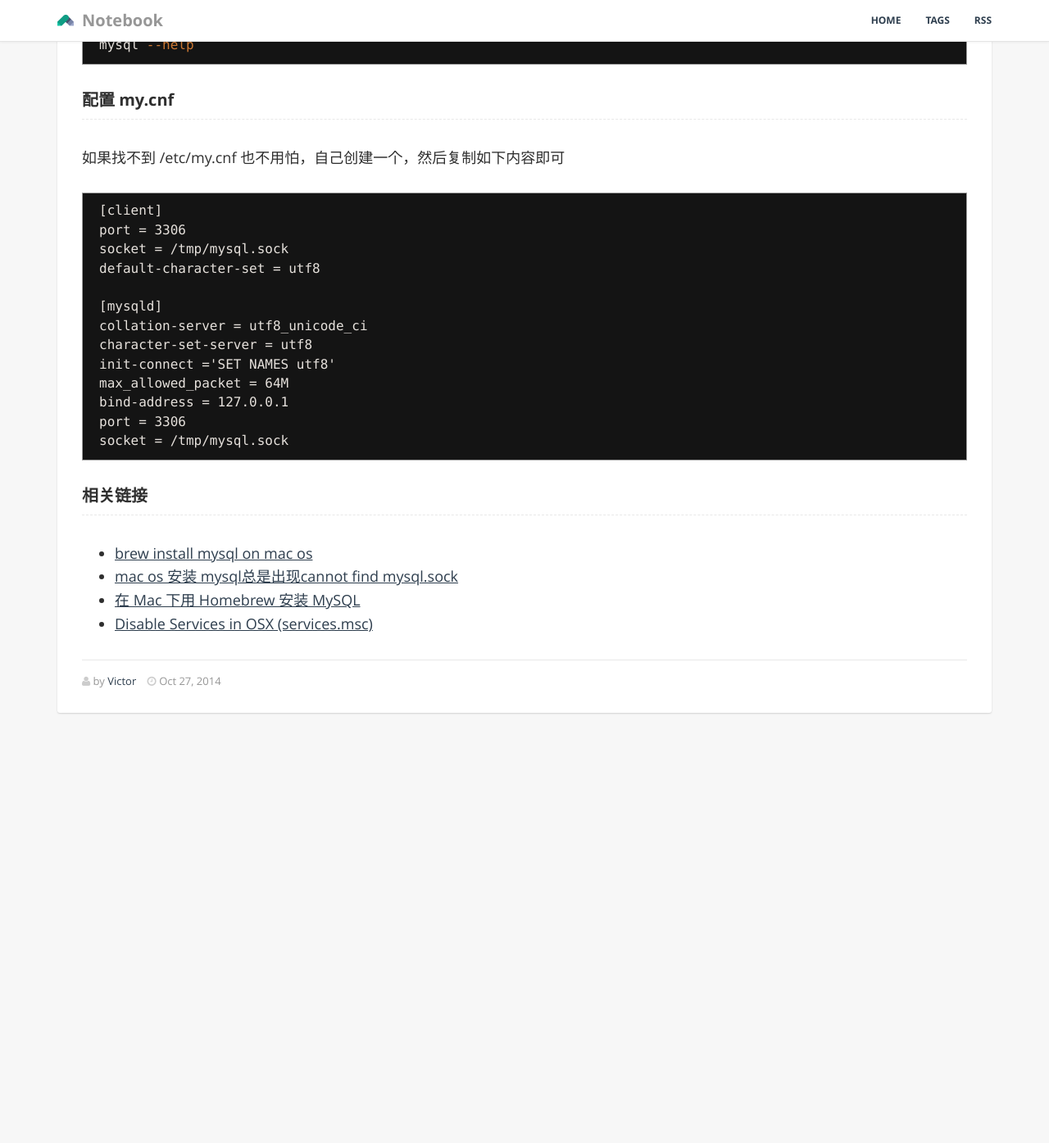
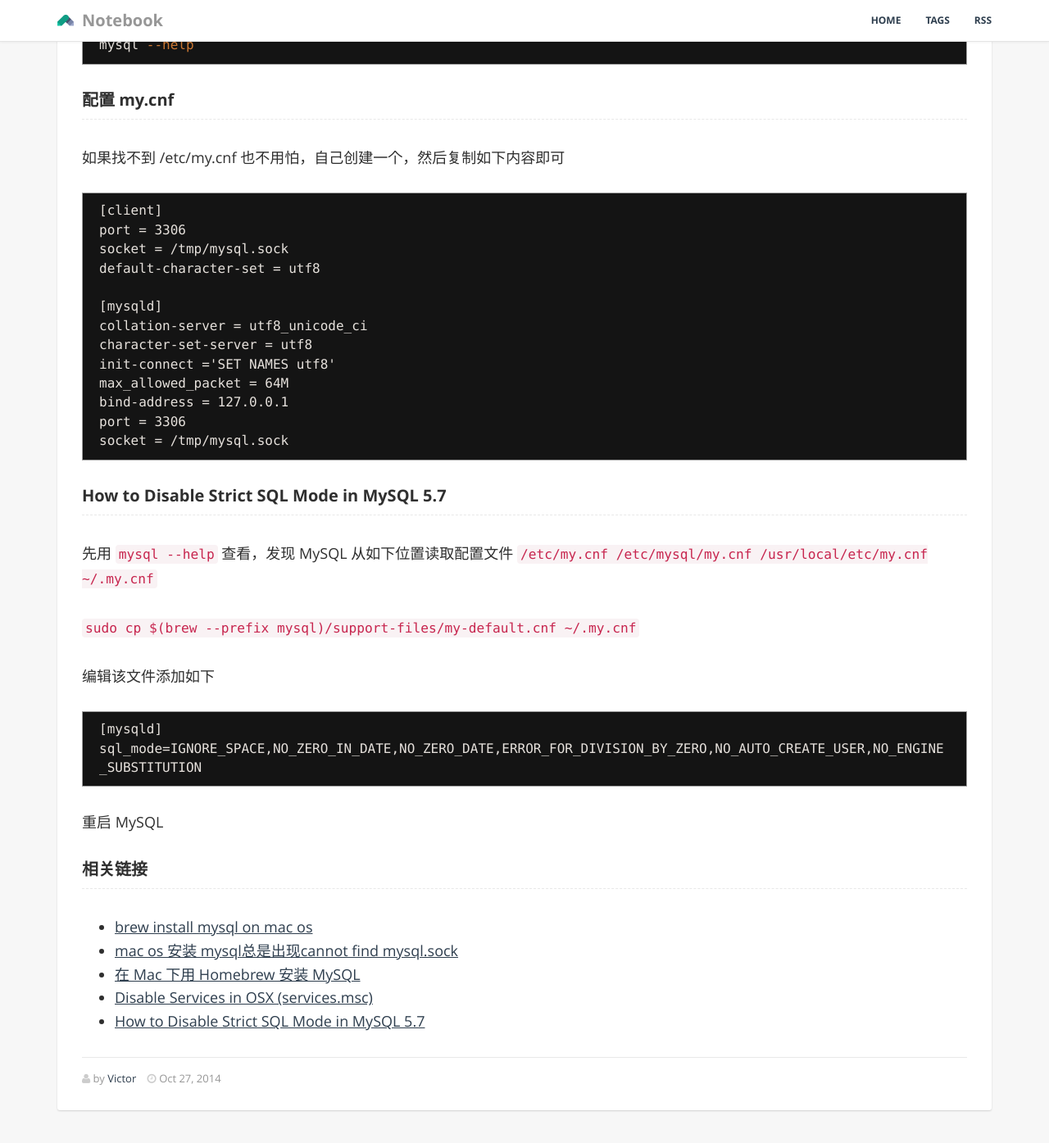
Before and after one commit to GiaoGiaoCat/GiaoGiaoCat.github.io, a Jekyll site: the page built from _posts/201410/2014-10-27-brew-install-mysql.md, in a window 1280 px wide and 1400 px high, scrolled down 1033 px. Shown: the top 1395 px of the window at 82% size. Built offline with Jekyll 4.4.1, drawn with Linux system fonts in a browser that asks for light colours; Markdown is read by kramdown in place of the engine named in the settings; before the commit the page ends 1948 px from its top, so only the background shows below that.

Commit message:
change mysql

````diff
--- a/_posts/201410/2014-10-27-brew-install-mysql.md
+++ b/_posts/201410/2014-10-27-brew-install-mysql.md
@@ -67,9 +67,25 @@ port = 3306
 socket = /tmp/mysql.sock
 ```
 
+### How to Disable Strict SQL Mode in MySQL 5.7
+
+先用 `mysql --help` 查看，发现 MySQL 从如下位置读取配置文件 `/etc/my.cnf /etc/mysql/my.cnf /usr/local/etc/my.cnf ~/.my.cnf`
+
+`sudo cp $(brew --prefix mysql)/support-files/my-default.cnf ~/.my.cnf`
+
+编辑该文件添加如下
+
+```
+[mysqld]
+sql_mode=IGNORE_SPACE,NO_ZERO_IN_DATE,NO_ZERO_DATE,ERROR_FOR_DIVISION_BY_ZERO,NO_AUTO_CREATE_USER,NO_ENGINE_SUBSTITUTION
+```
+
+重启 MySQL
+
 ### 相关链接
 
 * [brew install mysql on mac os](http://stackoverflow.com/questions/4359131/brew-install-mysql-on-mac-os)
 * [mac os 安装 mysql总是出现cannot find mysql.sock](https://ruby-china.org/topics/794)
 * [在 Mac 下用 Homebrew 安装 MySQL](http://blog.neten.de/posts/2014/01/27/install-mysql-using-homebrew/)
 * [Disable Services in OSX (services.msc)](http://apple.stackexchange.com/questions/105892/disable-services-in-osx-services-msc)
+* [How to Disable Strict SQL Mode in MySQL 5.7](https://serverpilot.io/community/articles/how-to-disable-strict-mode-in-mysql-5-7.html)
````
